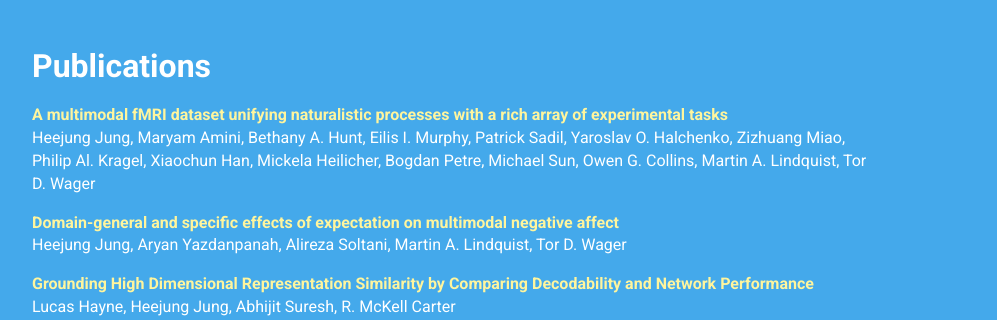
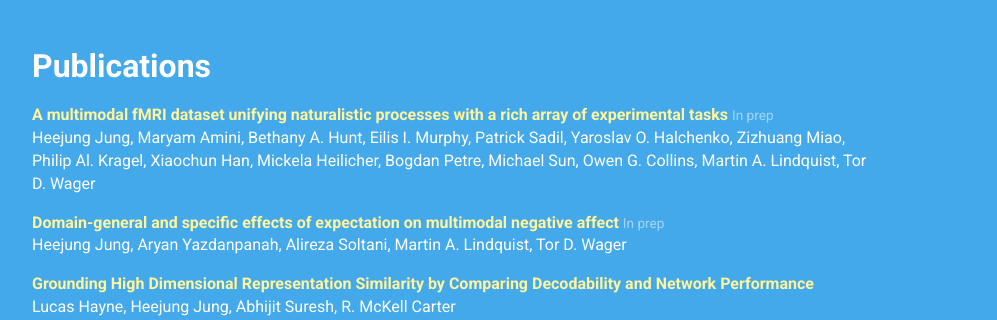
Before and after one commit to jungheejung/jungheejung.github.io, a Jekyll site: the page built from index.html, in a window 1280 px wide and 900 px high, scrolled down 478 px. Shown: the part 153-473 px from the top of the window, without its empty margins (38-1035 px from the left). Built offline with Jekyll 4.4.1, drawn with Linux system fonts in a browser that asks for light colours; nearby versions of some CDN libraries.

Commit message:
DEV: update icons

```diff
--- a/_data/publications.yml
+++ b/_data/publications.yml
@@ -11,11 +11,11 @@
 - type: conference
   title: A multimodal fMRI dataset unifying naturalistic processes with a rich array of experimental tasks
   authors: Heejung Jung, Maryam Amini, Bethany A. Hunt, Eilis I. Murphy, Patrick Sadil, Yaroslav O. Halchenko, Zizhuang Miao, Philip Al. Kragel, Xiaochun Han, Mickela Heilicher, Bogdan Petre, Michael Sun, Owen G. Collins, Martin A. Lindquist, Tor D. Wager
-  publisher: In prep
+  year: In prep
 - type: conference
   title: "Domain-general and specific effects of expectation on multimodal negative affect"
   authors: Heejung Jung, Aryan Yazdanpanah, Alireza Soltani, Martin A. Lindquist, Tor D. Wager
-  # year: 2011
+  year: In prep
   publisher: In prep
 - type: conference
   title: "Grounding High Dimensional Representation Similarity by Comparing Decodability and Network Performance"
--- a/_layouts/albertine.html
+++ b/_layouts/albertine.html
@@ -111,6 +111,8 @@ It is threatened by habitat loss.
               <i class="fa fa-linkedin-square"></i>
             {% elsif profile.network == 'Twitter' %}
               <i class="fa fa-twitter-square"></i>
+            {% elsif profile.network == 'Github' %}
+            <i class="fa-brands fa-github"></i>
             {% endif %}
             <a href="{{ profile.url }}">
               {{ profile.network }}
```
